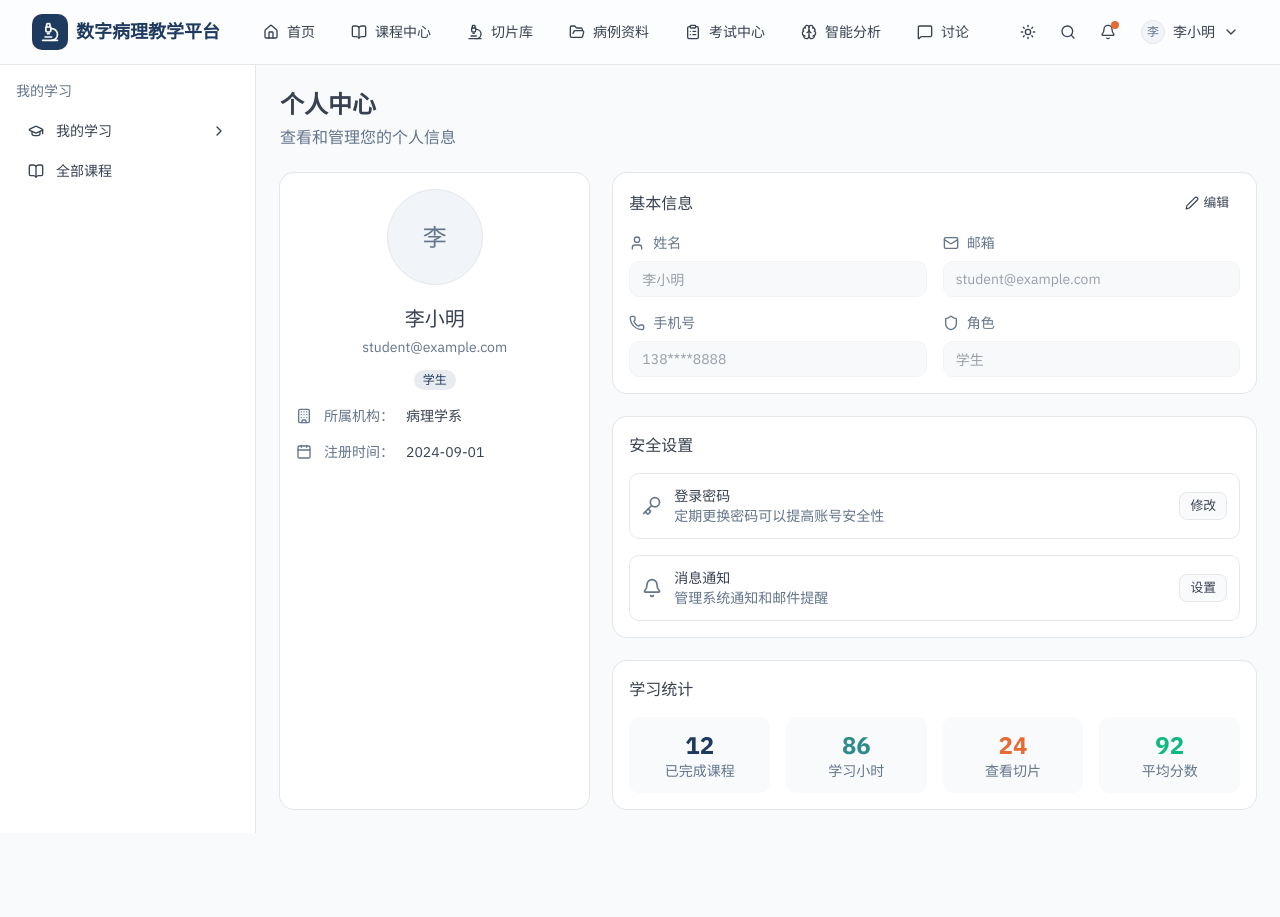
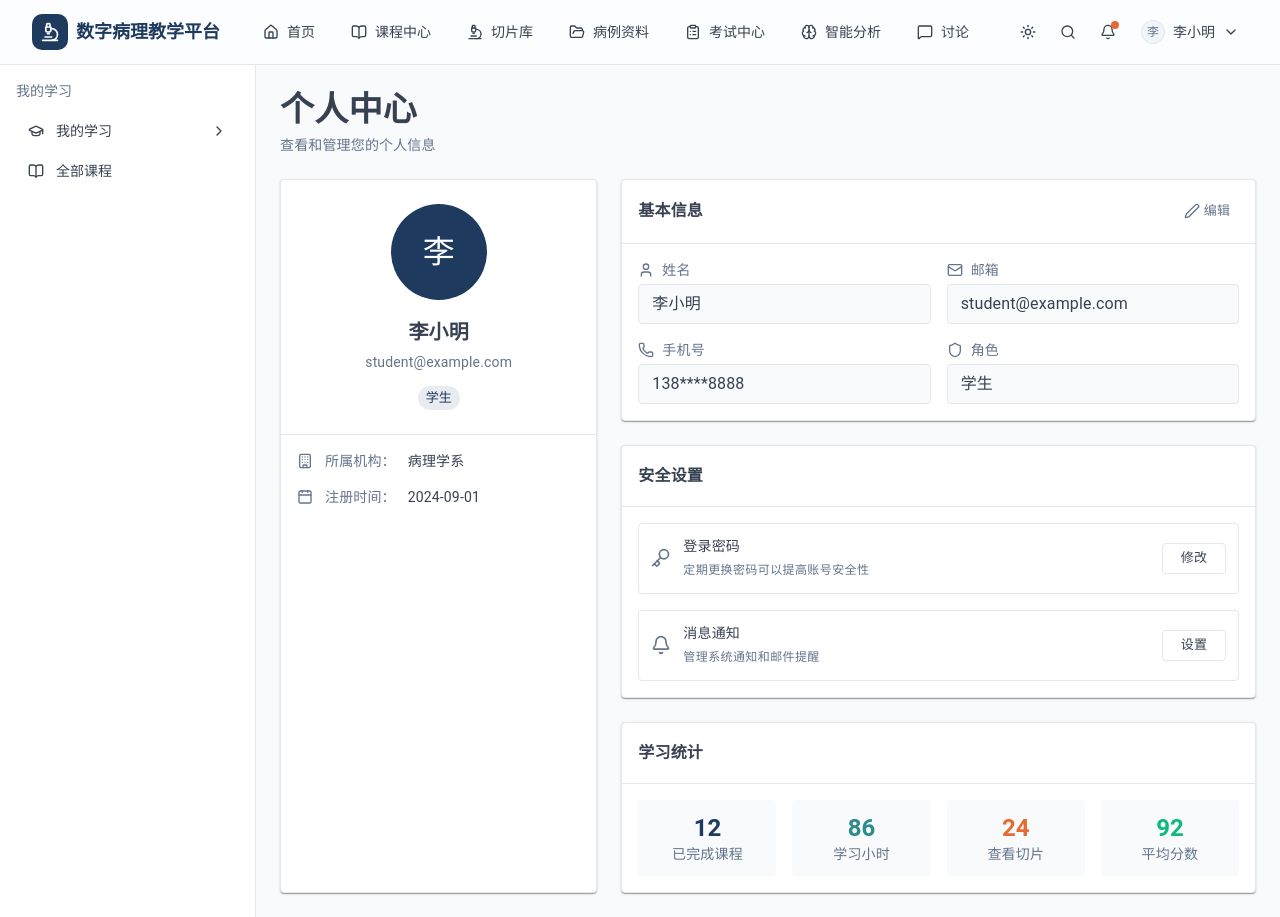
Before and after one commit to Moore-ai/digital-pathology-teaching-platform, a Next.js app: page /profile in a window 1280 px wide. Before the commit the page ends 833 px from the top, so only its background shows below. Built offline with nearby package versions, Linux system fonts and the light colour scheme.

Commit message:
refactor: 用MUI重构了“个人中心”界面

```diff
--- a/app/(dashboard)/profile/page.tsx
+++ b/app/(dashboard)/profile/page.tsx
@@ -3,11 +3,16 @@
 import type { ReactNode } from 'react'
 import { PageWrapper } from '@/components/layout'
 import { useAuthStore } from '@/stores/authStore'
-import { Card, CardContent, CardDescription, CardHeader, CardTitle } from '@/components/ui/card'
-import { Avatar, AvatarFallback, AvatarImage } from '@/components/ui/avatar'
-import { Badge } from '@/components/ui/badge'
-import { Button } from '@/components/ui/button'
-import { Input } from '@/components/ui/input'
+import {
+  Box,
+  Typography,
+  Stack,
+  Paper,
+  Avatar,
+  Chip,
+  Button,
+  TextField,
+} from '@mui/material'
 import { ROLES } from '@/lib/constants'
 import {
   User,
@@ -27,161 +32,275 @@ export default function ProfilePage(): ReactNode {
   if (!user) {
     return (
       <PageWrapper className="flex items-center justify-center min-h-[calc(100vh-8rem)]">
-        <Card className="w-full max-w-md">
-          <div className="p-6 text-center">
-            <p className="text-muted-foreground">请先登录</p>
-          </div>
-        </Card>
+        <Paper sx={{ width: '100%', maxWidth: 400, p: 3, textAlign: 'center', bgcolor: 'var(--card)', border: '1px solid var(--border)' }}>
+          <Typography sx={{ color: 'var(--muted-foreground)' }}>请先登录</Typography>
+        </Paper>
       </PageWrapper>
     )
+  }
+
+  // TextField 样式
+  const textFieldSx = {
+    '& .MuiOutlinedInput-root': {
+      bgcolor: 'var(--background)',
+      '& fieldset': { borderColor: 'var(--border)' },
+      '&:hover fieldset': { borderColor: 'var(--border)' },
+      '&.Mui-disabled fieldset': { borderColor: 'var(--border)' },
+    },
+    '& .MuiInputBase-input': { color: 'var(--foreground)' },
+    '& .MuiInputBase-input.Mui-disabled': {
+      WebkitTextFillColor: 'var(--foreground)',
+      color: 'var(--foreground)',
+    },
   }
 
   return (
     <PageWrapper className="space-y-6">
       {/* 页面标题 */}
-      <div>
-        <h1 className="text-2xl font-heading font-semibold text-foreground">个人中心</h1>
-        <p className="text-muted-foreground mt-1">
+      <Box>
+        <Typography variant="h4" sx={{ fontWeight: 600, color: 'var(--foreground)' }}>
+          个人中心
+        </Typography>
+        <Typography variant="body2" sx={{ color: 'var(--muted-foreground)', mt: 0.5 }}>
           查看和管理您的个人信息
-        </p>
-      </div>
+        </Typography>
+      </Box>
 
-      <div className="grid grid-cols-1 lg:grid-cols-3 gap-6">
+      <Box sx={{ display: 'grid', gridTemplateColumns: { xs: '1fr', lg: '1fr 2fr' }, gap: 3 }}>
         {/* 左侧：个人信息卡片 */}
-        <Card className="lg:col-span-1">
-          <CardHeader className="text-center">
-            <Avatar className="w-24 h-24 mx-auto mb-4">
-              <AvatarImage src={user.avatar} alt={user.name} />
-              <AvatarFallback className="text-2xl">{user.name?.slice(0, 1)}</AvatarFallback>
+        <Paper sx={{ bgcolor: 'var(--card)', border: '1px solid var(--border)' }}>
+          <Box sx={{ p: 3, textAlign: 'center', borderBottom: '1px solid var(--border)' }}>
+            <Avatar
+              src={user.avatar}
+              sx={{
+                width: 96,
+                height: 96,
+                mx: 'auto',
+                mb: 2,
+                bgcolor: 'var(--primary)',
+                fontSize: '2rem',
+              }}
+            >
+              {user.name?.slice(0, 1)}
             </Avatar>
-            <CardTitle className="text-xl">{user.name}</CardTitle>
-            <CardDescription>{user.email}</CardDescription>
-            <div className="mt-2">
-              <Badge className="bg-primary/10 text-primary">
-                {ROLES[user.role]}
-              </Badge>
-            </div>
-          </CardHeader>
-          <CardContent className="space-y-4">
-            <div className="flex items-center gap-3 text-sm">
-              <Building className="w-4 h-4 text-muted-foreground" />
-              <span className="text-muted-foreground">所属机构：</span>
-              <span>病理学系</span>
-            </div>
-            <div className="flex items-center gap-3 text-sm">
-              <Calendar className="w-4 h-4 text-muted-foreground" />
-              <span className="text-muted-foreground">注册时间：</span>
-              <span>2024-09-01</span>
-            </div>
-          </CardContent>
-        </Card>
+            <Typography variant="h6" sx={{ fontWeight: 600, color: 'var(--foreground)' }}>
+              {user.name}
+            </Typography>
+            <Typography variant="body2" sx={{ color: 'var(--muted-foreground)', mt: 0.5 }}>
+              {user.email}
+            </Typography>
+            <Box sx={{ mt: 1.5 }}>
+              <Chip
+                size="small"
+                label={ROLES[user.role]}
+                sx={{
+                  bgcolor: 'color-mix(in srgb, var(--primary) 10%, transparent)',
+                  '& .MuiChip-label': { color: 'var(--primary)' },
+                }}
+              />
+            </Box>
+          </Box>
+          <Box sx={{ p: 2, display: 'flex', flexDirection: 'column', gap: 2 }}>
+            <Stack direction="row" alignItems="center" spacing={1.5}>
+              <Building className="w-4 h-4" style={{ color: 'var(--muted-foreground)' }} />
+              <Typography variant="body2" sx={{ color: 'var(--muted-foreground)' }}>
+                所属机构：
+              </Typography>
+              <Typography variant="body2" sx={{ color: 'var(--foreground)' }}>
+                病理学系
+              </Typography>
+            </Stack>
+            <Stack direction="row" alignItems="center" spacing={1.5}>
+              <Calendar className="w-4 h-4" style={{ color: 'var(--muted-foreground)' }} />
+              <Typography variant="body2" sx={{ color: 'var(--muted-foreground)' }}>
+                注册时间：
+              </Typography>
+              <Typography variant="body2" sx={{ color: 'var(--foreground)' }}>
+                2024-09-01
+              </Typography>
+            </Stack>
+          </Box>
+        </Paper>
 
         {/* 右侧：详细信息 */}
-        <div className="lg:col-span-2 space-y-6">
+        <Box sx={{ display: 'flex', flexDirection: 'column', gap: 3 }}>
           {/* 基本信息 */}
-          <Card>
-            <CardHeader>
-              <div className="flex items-center justify-between">
-                <CardTitle className="text-base">基本信息</CardTitle>
-                <Button variant="ghost" size="sm" className="gap-1">
-                  <Edit2 className="w-4 h-4" />
+          <Paper sx={{ bgcolor: 'var(--card)', border: '1px solid var(--border)' }}>
+            <Box sx={{ p: 2, borderBottom: '1px solid var(--border)' }}>
+              <Stack direction="row" alignItems="center" justifyContent="space-between">
+                <Typography variant="subtitle1" sx={{ fontWeight: 600, color: 'var(--foreground)' }}>
+                  基本信息
+                </Typography>
+                <Button
+                  size="small"
+                  sx={{
+                    color: 'var(--muted-foreground)',
+                    '&:hover': { bgcolor: 'var(--muted)' },
+                  }}
+                >
+                  <Edit2 className="w-4 h-4" style={{ marginRight: 4 }} />
                   编辑
                 </Button>
-              </div>
-            </CardHeader>
-            <CardContent className="space-y-4">
-              <div className="grid grid-cols-1 sm:grid-cols-2 gap-4">
-                <div className="space-y-2">
-                  <label className="text-sm text-muted-foreground flex items-center gap-2">
-                    <User className="w-4 h-4" />
-                    姓名
-                  </label>
-                  <Input value={user.name} disabled />
-                </div>
-                <div className="space-y-2">
-                  <label className="text-sm text-muted-foreground flex items-center gap-2">
-                    <Mail className="w-4 h-4" />
-                    邮箱
-                  </label>
-                  <Input value={user.email} disabled />
-                </div>
-                <div className="space-y-2">
-                  <label className="text-sm text-muted-foreground flex items-center gap-2">
-                    <Phone className="w-4 h-4" />
-                    手机号
-                  </label>
-                  <Input value="138****8888" disabled />
-                </div>
-                <div className="space-y-2">
-                  <label className="text-sm text-muted-foreground flex items-center gap-2">
-                    <Shield className="w-4 h-4" />
-                    角色
-                  </label>
-                  <Input value={ROLES[user.role]} disabled />
-                </div>
-              </div>
-            </CardContent>
-          </Card>
+              </Stack>
+            </Box>
+            <Box sx={{ p: 2 }}>
+              <Box sx={{ display: 'grid', gridTemplateColumns: { xs: '1fr', sm: 'repeat(2, 1fr)' }, gap: 2 }}>
+                <Box>
+                  <Stack direction="row" alignItems="center" spacing={1} sx={{ mb: 0.5 }}>
+                    <User className="w-4 h-4" style={{ color: 'var(--muted-foreground)' }} />
+                    <Typography variant="body2" sx={{ color: 'var(--muted-foreground)' }}>
+                      姓名
+                    </Typography>
+                  </Stack>
+                  <TextField fullWidth size="small" value={user.name} disabled sx={textFieldSx} />
+                </Box>
+                <Box>
+                  <Stack direction="row" alignItems="center" spacing={1} sx={{ mb: 0.5 }}>
+                    <Mail className="w-4 h-4" style={{ color: 'var(--muted-foreground)' }} />
+                    <Typography variant="body2" sx={{ color: 'var(--muted-foreground)' }}>
+                      邮箱
+                    </Typography>
+                  </Stack>
+                  <TextField fullWidth size="small" value={user.email} disabled sx={textFieldSx} />
+                </Box>
+                <Box>
+                  <Stack direction="row" alignItems="center" spacing={1} sx={{ mb: 0.5 }}>
+                    <Phone className="w-4 h-4" style={{ color: 'var(--muted-foreground)' }} />
+                    <Typography variant="body2" sx={{ color: 'var(--muted-foreground)' }}>
+                      手机号
+                    </Typography>
+                  </Stack>
+                  <TextField fullWidth size="small" value="138****8888" disabled sx={textFieldSx} />
+                </Box>
+                <Box>
+                  <Stack direction="row" alignItems="center" spacing={1} sx={{ mb: 0.5 }}>
+                    <Shield className="w-4 h-4" style={{ color: 'var(--muted-foreground)' }} />
+                    <Typography variant="body2" sx={{ color: 'var(--muted-foreground)' }}>
+                      角色
+                    </Typography>
+                  </Stack>
+                  <TextField fullWidth size="small" value={ROLES[user.role]} disabled sx={textFieldSx} />
+                </Box>
+              </Box>
+            </Box>
+          </Paper>
 
           {/* 安全设置 */}
-          <Card>
-            <CardHeader>
-              <CardTitle className="text-base">安全设置</CardTitle>
-            </CardHeader>
-            <CardContent className="space-y-4">
-              <div className="flex items-center justify-between p-3 rounded-lg border">
-                <div className="flex items-center gap-3">
-                  <Key className="w-5 h-5 text-muted-foreground" />
-                  <div>
-                    <div className="font-medium">登录密码</div>
-                    <div className="text-sm text-muted-foreground">定期更换密码可以提高账号安全性</div>
-                  </div>
-                </div>
-                <Button variant="outline" size="sm">修改</Button>
-              </div>
-              <div className="flex items-center justify-between p-3 rounded-lg border">
-                <div className="flex items-center gap-3">
-                  <Bell className="w-5 h-5 text-muted-foreground" />
-                  <div>
-                    <div className="font-medium">消息通知</div>
-                    <div className="text-sm text-muted-foreground">管理系统通知和邮件提醒</div>
-                  </div>
-                </div>
-                <Button variant="outline" size="sm">设置</Button>
-              </div>
-            </CardContent>
-          </Card>
+          <Paper sx={{ bgcolor: 'var(--card)', border: '1px solid var(--border)' }}>
+            <Box sx={{ p: 2, borderBottom: '1px solid var(--border)' }}>
+              <Typography variant="subtitle1" sx={{ fontWeight: 600, color: 'var(--foreground)' }}>
+                安全设置
+              </Typography>
+            </Box>
+            <Box sx={{ p: 2, display: 'flex', flexDirection: 'column', gap: 2 }}>
+              <Stack
+                direction="row"
+                alignItems="center"
+                justifyContent="space-between"
+                sx={{
+                  p: 1.5,
+                  borderRadius: 1,
+                  border: '1px solid var(--border)',
+                }}
+              >
+                <Stack direction="row" alignItems="center" spacing={1.5}>
+                  <Key className="w-5 h-5" style={{ color: 'var(--muted-foreground)' }} />
+                  <Box>
+                    <Typography variant="body2" sx={{ fontWeight: 500, color: 'var(--foreground)' }}>
+                      登录密码
+                    </Typography>
+                    <Typography variant="caption" sx={{ color: 'var(--muted-foreground)' }}>
+                      定期更换密码可以提高账号安全性
+                    </Typography>
+                  </Box>
+                </Stack>
+                <Button
+                  variant="outlined"
+                  size="small"
+                  sx={{
+                    borderColor: 'var(--border)',
+                    color: 'var(--foreground)',
+                    '&:hover': { borderColor: 'var(--border)', bgcolor: 'var(--muted)' },
+                  }}
+                >
+                  修改
+                </Button>
+              </Stack>
+              <Stack
+                direction="row"
+                alignItems="center"
+                justifyContent="space-between"
+                sx={{
+                  p: 1.5,
+                  borderRadius: 1,
+                  border: '1px solid var(--border)',
+                }}
+              >
+                <Stack direction="row" alignItems="center" spacing={1.5}>
+                  <Bell className="w-5 h-5" style={{ color: 'var(--muted-foreground)' }} />
+                  <Box>
+                    <Typography variant="body2" sx={{ fontWeight: 500, color: 'var(--foreground)' }}>
+                      消息通知
+                    </Typography>
+                    <Typography variant="caption" sx={{ color: 'var(--muted-foreground)' }}>
+                      管理系统通知和邮件提醒
+                    </Typography>
+                  </Box>
+                </Stack>
+                <Button
+                  variant="outlined"
+                  size="small"
+                  sx={{
+                    borderColor: 'var(--border)',
+                    color: 'var(--foreground)',
+                    '&:hover': { borderColor: 'var(--border)', bgcolor: 'var(--muted)' },
+                  }}
+                >
+                  设置
+                </Button>
+              </Stack>
+            </Box>
+          </Paper>
 
           {/* 学习统计（仅学生） */}
           {user.role === 'student' && (
-            <Card>
-              <CardHeader>
-                <CardTitle className="text-base">学习统计</CardTitle>
-              </CardHeader>
-              <CardContent>
-                <div className="grid grid-cols-2 sm:grid-cols-4 gap-4">
-                  <div className="text-center p-3 rounded-lg bg-muted/50">
-                    <div className="text-2xl font-bold text-primary">12</div>
-                    <div className="text-sm text-muted-foreground">已完成课程</div>
-                  </div>
-                  <div className="text-center p-3 rounded-lg bg-muted/50">
-                    <div className="text-2xl font-bold text-secondary">86</div>
-                    <div className="text-sm text-muted-foreground">学习小时</div>
-                  </div>
-                  <div className="text-center p-3 rounded-lg bg-muted/50">
-                    <div className="text-2xl font-bold text-accent">24</div>
-                    <div className="text-sm text-muted-foreground">查看切片</div>
-                  </div>
-                  <div className="text-center p-3 rounded-lg bg-muted/50">
-                    <div className="text-2xl font-bold text-success">92</div>
-                    <div className="text-sm text-muted-foreground">平均分数</div>
-                  </div>
-                </div>
-              </CardContent>
-            </Card>
+            <Paper sx={{ bgcolor: 'var(--card)', border: '1px solid var(--border)' }}>
+              <Box sx={{ p: 2, borderBottom: '1px solid var(--border)' }}>
+                <Typography variant="subtitle1" sx={{ fontWeight: 600, color: 'var(--foreground)' }}>
+                  学习统计
+                </Typography>
+              </Box>
+              <Box sx={{ p: 2 }}>
+                <Box sx={{ display: 'grid', gridTemplateColumns: { xs: 'repeat(2, 1fr)', sm: 'repeat(4, 1fr)' }, gap: 2 }}>
+                  {[
+                    { value: '12', label: '已完成课程', color: 'var(--primary)' },
+                    { value: '86', label: '学习小时', color: 'var(--secondary)' },
+                    { value: '24', label: '查看切片', color: 'var(--accent)' },
+                    { value: '92', label: '平均分数', color: 'var(--success)' },
+                  ].map((stat, index) => (
+                    <Box
+                      key={index}
+                      sx={{
+                        textAlign: 'center',
+                        p: 1.5,
+                        borderRadius: 1,
+                        bgcolor: 'color-mix(in srgb, var(--muted) 50%, transparent)',
+                      }}
+                    >
+                      <Typography variant="h5" sx={{ fontWeight: 700, color: stat.color }}>
+                        {stat.value}
+                      </Typography>
+                      <Typography variant="body2" sx={{ color: 'var(--muted-foreground)' }}>
+                        {stat.label}
+                      </Typography>
+                    </Box>
+                  ))}
+                </Box>
+              </Box>
+            </Paper>
           )}
-        </div>
-      </div>
+        </Box>
+      </Box>
     </PageWrapper>
   )
 }
```
